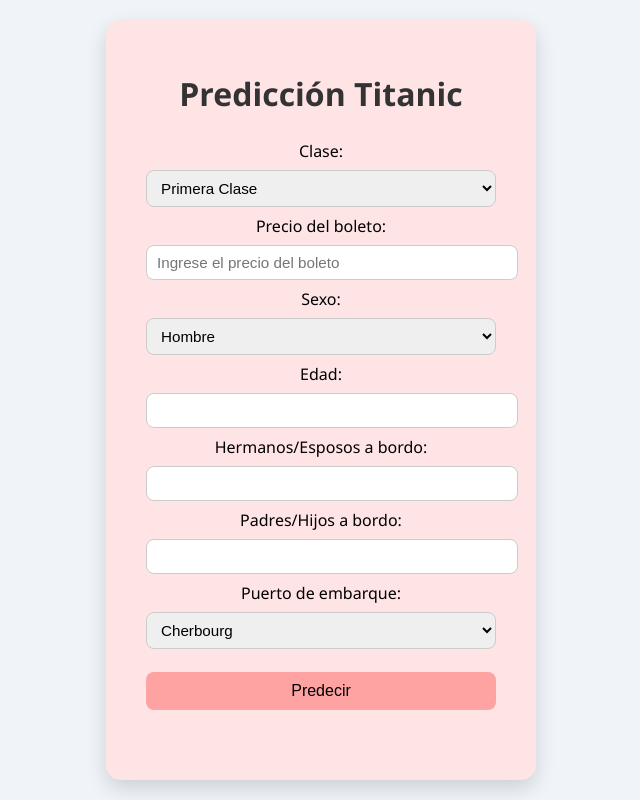
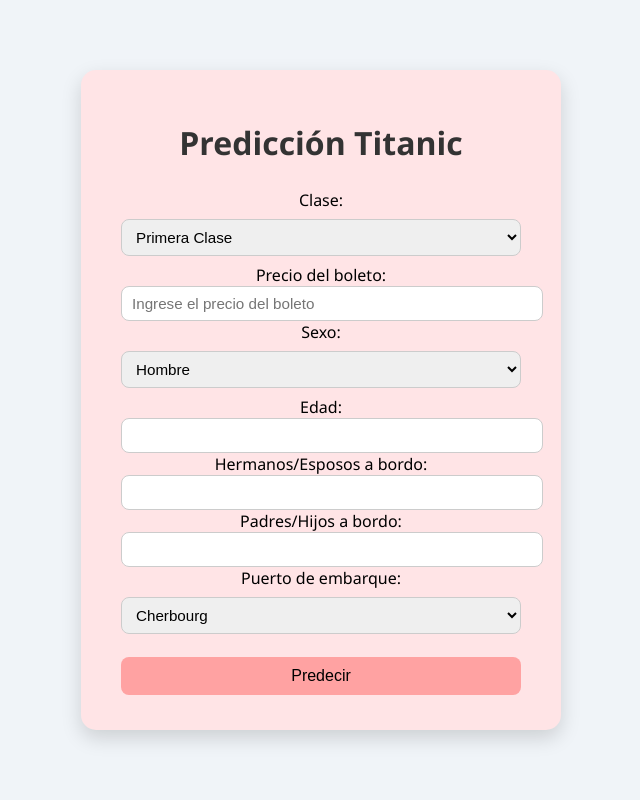
Before and after one commit to janethrivera209/Titanic_D, a Django app: page / in a window 1280 px wide. Shown: the whole page, without its empty margins (319-959 px from the left). Run offline with Django 5.2, Linux system fonts and the light colour scheme; parts of the project's set-up code (start-up, migrations or seed data) failed here and were passed over.

Commit message:
actualizo archivos del proyecto

```diff
--- a/prediccion/templates/index.html
+++ b/prediccion/templates/index.html
@@ -2,24 +2,29 @@
 <html lang="es">
 <head>
     <meta charset="UTF-8">
+    <meta name="viewport" content="width=device-width, initial-scale=1.0">
     <title>Predicción Titanic</title>
     <style>
+        html, body {
+            height: 100%;
+            margin: 0;
+        }
         body {
             font-family: 'Segoe UI', Tahoma, Geneva, Verdana, sans-serif;
             background: #f0f4f8;
             display: flex;
             justify-content: center;
             align-items: center;
-            min-height: 100vh;
-            margin: 0;
         }
         .container {
             background: #FFE4E6;
             padding: 30px 40px;
             border-radius: 15px;
             box-shadow: 0 8px 20px rgba(0,0,0,0.15);
-            width: 350px;
+            width: 400px;       /* ancho fijo */
+            height: 600px;      /* alto fijo */
             text-align: center;
+            overflow: hidden;   /* evita scroll */
         }
         h1 { margin-bottom: 25px; color: #333; }
         select, input {
@@ -31,9 +36,10 @@
             font-size: 0.95em;
         }
         input[type=number] {
+            -webkit-appearance: none;
             -moz-appearance: textfield;
-            -webkit-appearance: none;
             appearance: none;
+            margin: 0;
         }
         input::-webkit-outer-spin-button,
         input::-webkit-inner-spin-button {
```
